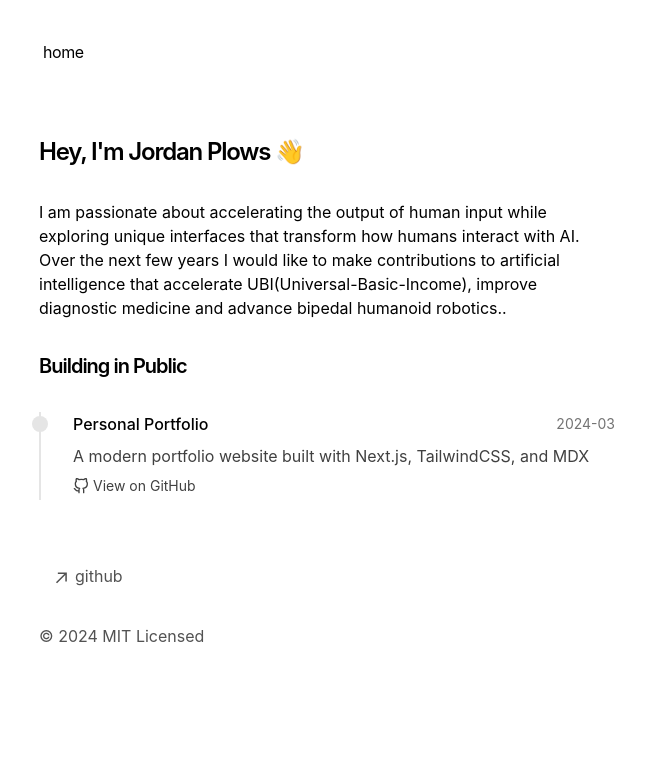
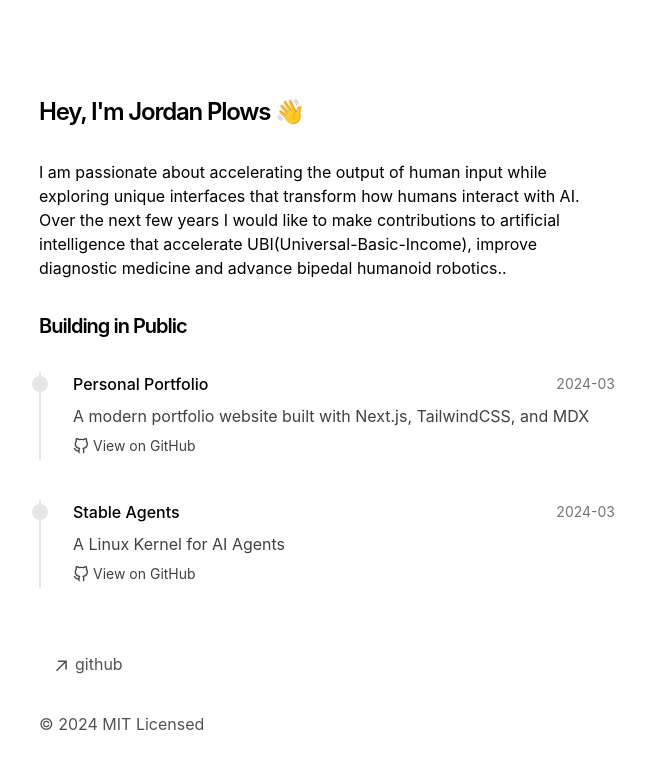
Before and after one commit to plowsai/personal-portfolio, a Next.js app: page / in a window 1280 px wide. Shown: the top 768 px of the page, without its empty margins (313-958 px from the left). Built offline with nearby package versions, Linux system fonts and the light colour scheme.

Commit message:
dev: janitor commit

```diff
--- a/app/components/nav.tsx
+++ b/app/components/nav.tsx
@@ -1,9 +1,11 @@
 import Link from 'next/link'
 
-const navItems = {
-  '/': {
-    name: 'home',
-  },
+type NavItem = {
+  name: string;
+}
+
+const navItems: Record<string, NavItem> = {
+  // Empty - home button removed
 }
 
 export function Navbar() {
--- a/app/components/projects.tsx
+++ b/app/components/projects.tsx
@@ -12,6 +12,12 @@ const projects: Project[] = [
     title: 'Personal Portfolio',
     description: 'A modern portfolio website built with Next.js, TailwindCSS, and MDX',
     githubUrl: 'https://github.com/plowsai/personal-portfolio',
+    date: '2024-03'
+  },
+  {
+    title: 'Stable Agents',
+    description: 'A Linux Kernel for AI Agents',
+    githubUrl: 'https://github.com/stableagents/stableagents',
     date: '2024-03'
   }
 ]
```
